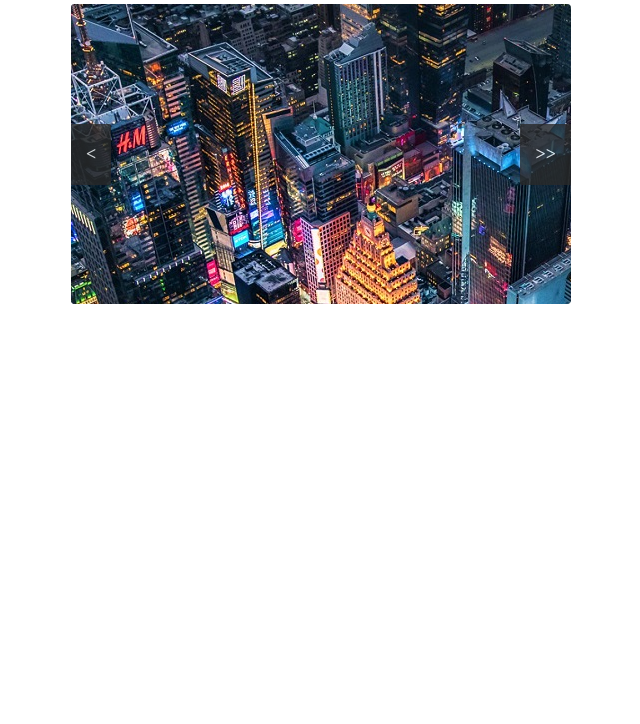
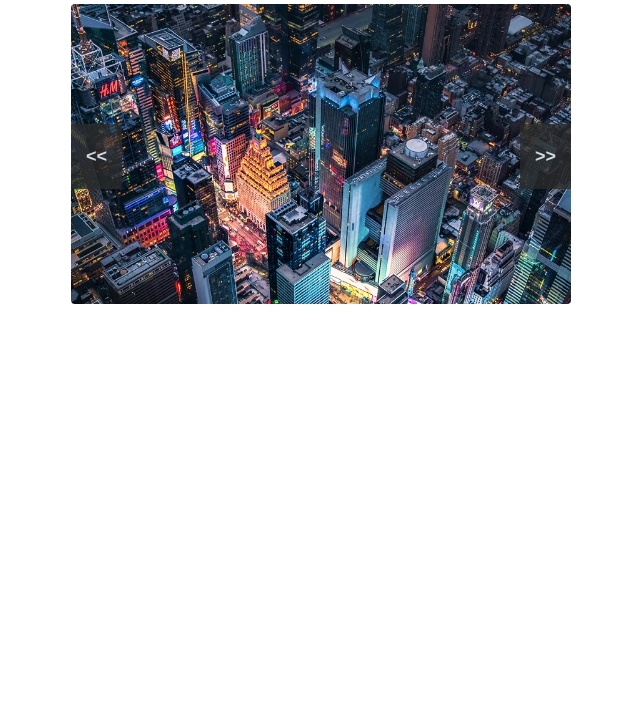
Before and after one commit to Giganicola/gSlider, a plain HTML site: page index.html in a window 1280 px wide. Shown: the part 76-800 px from the top of the page, without its empty margins (319-959 px from the left). Drawn offline with nearby package versions, Linux system fonts and the light colour scheme.

Commit message:
Created structure and basic slider

```diff
--- a/index.html
+++ b/index.html
@@ -2,26 +2,41 @@
 <html>
 <head>
     <meta charset="UTF-8">
-
+    <meta http-equiv="X-UA-Compatible" content="IE=edge">
+    <meta name="viewport" content="width=device-width, initial-scale=1">
+    <!-- Styles -->
     <link rel="stylesheet" href="assets/css/gslider.css" type="text/css" />
-    <title>Simple Slider</title>
+    <!-- Bootstrap -->
+    <link rel="stylesheet" href="https://maxcdn.bootstrapcdn.com/bootstrap/3.3.7/css/bootstrap.min.css" integrity="sha384-BVYiiSIFeK1dGmJRAkycuHAHRg32OmUcww7on3RYdg4Va+PmSTsz/K68vbdEjh4u" crossorigin="anonymous">
+    <title>G Slider</title>
 </head>
 
 <body>
 
-<h1>gSlider</h1>
-<div id="slider">
-  <a href="#" class="control_next">>></a>
-  <a href="#" class="control_prev"><</a>
-  <ul>
-    <li><img src="assets/images/01.jpg" alt="Img 01"></li>
-    <li><img src="assets/images/02.jpg" alt="Img 02"></li>
-    <li><img src="assets/images/03.jpg" alt="Img 03"></li>
-    <li><img src="assets/images/04.jpg" alt="Img 04"></li>
-  </ul>
+<div class="container">
+    <div class="row">
+        <div class="col-xs-12">
+            <h1>gSlider</h1>
+            <div id="slider">
+              <a href="#" class="control_next">&gt;&gt;</a>
+              <a href="#" class="control_prev">&lt;&lt;</a>
+              <ul>
+                <li><img class="img-responsive" src="assets/images/01.jpg" alt="Img 01"></li>
+                <li><img class="img-responsive" src="assets/images/02.jpg" alt="Img 02"></li>
+                <li><img class="img-responsive" src="assets/images/03.jpg" alt="Img 03"></li>
+                <li><img class="img-responsive" src="assets/images/04.jpg" alt="Img 04"></li>
+              </ul>
+            </div>
+        </div>
+    </div>
 </div>
 
+
+<!-- Scripts -->
+<!-- jQuery -->
 <script src="https://ajax.googleapis.com/ajax/libs/jquery/3.2.1/jquery.min.js"></script>
+<!-- Bootstrap -->
+<script src="https://maxcdn.bootstrapcdn.com/bootstrap/3.3.7/js/bootstrap.min.js" integrity="sha384-Tc5IQib027qvyjSMfHjOMaLkfuWVxZxUPnCJA7l2mCWNIpG9mGCD8wGNIcPD7Txa" crossorigin="anonymous"></script>
 <script type="text/javascript" src="assets/js/gslider.js"></script>
 
 </body>
```
